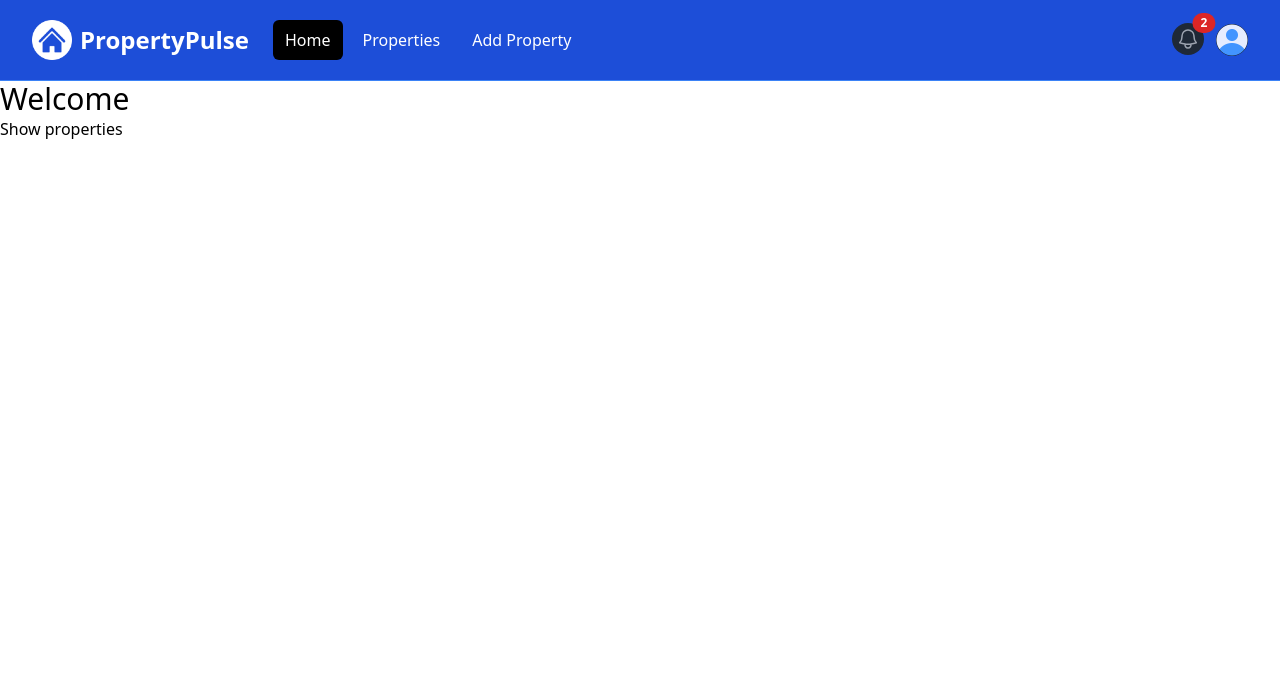
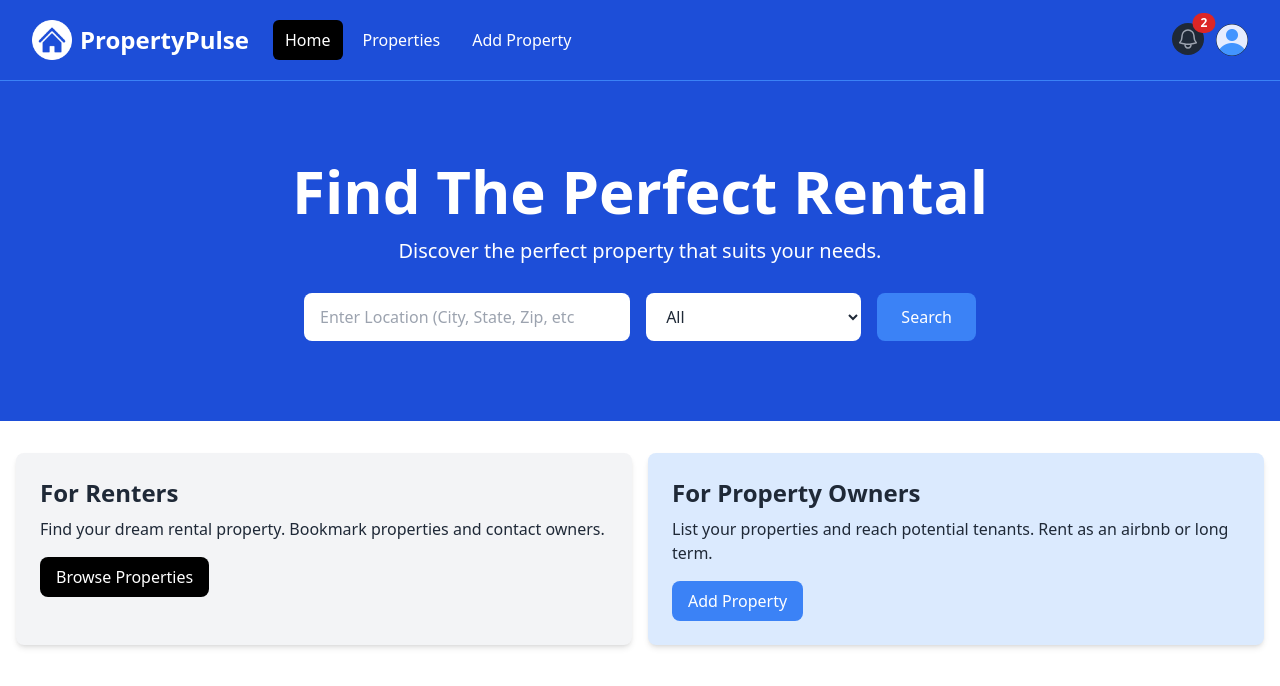
Before and after one commit to Eric-ciccotti/property-pusle, a Next.js app: page / in a window 1280 px wide. Shown: the top 686 px of the page. Built offline with nearby package versions, Linux system fonts and the light colour scheme.

Commit message:
infoboxes and infobox components

```diff
--- a/app/layout.jsx
+++ b/app/layout.jsx
@@ -19,4 +19,4 @@
   )
 }
 
-export default MainLayout
+export default MainLayout;
--- a/app/page.jsx
+++ b/app/page.jsx
@@ -1,11 +1,13 @@
+import Hero from "@/components/Hero";
+import InfoBoxes from "@/components/InfoBoxes";
 import Link from "next/link";
 
 const HomePage = () => {
   return (
-    <div>
-      <h1 className="text-3xl">Welcome</h1>
-      <Link href="/properties">Show properties</Link>
-    </div>
+    <>
+      <Hero />
+      <InfoBoxes />
+    </>
   );
 };
 
--- a/app/properties/add/page.jsx
+++ b/app/properties/add/page.jsx
@@ -4,4 +4,4 @@
   )
 }
 
-export default PropertyAddPage
+export default PropertyAddPage;
--- /dev/null
+++ b/components/Hero.jsx
@@ -0,0 +1,55 @@
+const Hero = () => {
+  return (<section className='bg-blue-700 py-20 mb-4'>
+  <div className='max-w-7xl mx-auto px-4 sm:px-6 lg:px-8 flex flex-col items-center'>
+    <div className='text-center'>
+      <h1 className='text-4xl font-extrabold text-white sm:text-5xl md:text-6xl'>
+        Find The Perfect Rental
+      </h1>
+      <p className='my-4 text-xl text-white'>
+        Discover the perfect property that suits your needs.
+      </p>
+    </div>
+    <form className='mt-3 mx-auto max-w-2xl w-full flex flex-col md:flex-row items-center'>
+      <div className='w-full md:w-3/5 md:pr-2 mb-4 md:mb-0'>
+        <label htmlFor='location' className='sr-only'>
+          Location
+        </label>
+        <input
+          type='text'
+          id='location'
+          placeholder='Enter Location (City, State, Zip, etc'
+          className='w-full px-4 py-3 rounded-lg bg-white text-gray-800 focus:outline-none focus:ring focus:ring-blue-500'
+        />
+      </div>
+      <div className='w-full md:w-2/5 md:pl-2'>
+        <label htmlFor='property-type' className='sr-only'>
+          Property Type
+        </label>
+        <select
+          id='property-type'
+          className='w-full px-4 py-3 rounded-lg bg-white text-gray-800 focus:outline-none focus:ring focus:ring-blue-500'
+        >
+          <option value='All'>All</option>
+          <option value='Apartment'>Apartment</option>
+          <option value='Studio'>Studio</option>
+          <option value='Condo'>Condo</option>
+          <option value='House'>House</option>
+          <option value='Cabin Or Cottage'>Cabin or Cottage</option>
+          <option value='Loft'>Loft</option>
+          <option value='Room'>Room</option>
+          <option value='Other'>Other</option>
+        </select>
+      </div>
+      <button
+        type='submit'
+        className='md:ml-4 mt-4 md:mt-0 w-full md:w-auto px-6 py-3 rounded-lg bg-blue-500 text-white hover:bg-blue-600 focus:outline-none focus:ring focus:ring-blue-500'
+      >
+        Search
+      </button>
+    </form>
+  </div>
+</section>
+)
+}
+
+export default Hero;
--- /dev/null
+++ b/components/InfoBox.jsx
@@ -0,0 +1,25 @@
+const InfoBox = ({
+    heading,
+    backgroundColor = 'bg-gray-100',
+    textColor = 'text-gray-800',
+    buttonInfo,
+    children
+}) => {
+  return (
+    <div className={`${backgroundColor} p-6 rounded-lg shadow-md`}>
+  <h2 className={`${textColor} text-2xl font-bold`}>{heading}</h2>
+  <p className={`${textColor} mt-2 mb-4`}>
+    {children}
+  </p>
+  <a
+    href={buttonInfo.link}
+    className={`inline-block ${buttonInfo.backgroundColor} text-white rounded-lg px-4 py-2 hover:opacity-80`}
+  >
+    {buttonInfo.text}
+  </a>
+</div>
+
+  )
+}
+
+export default InfoBox;
--- /dev/null
+++ b/components/InfoBoxes.jsx
@@ -0,0 +1,38 @@
+import InfoBox from "./InfoBox";
+
+const InfoBoxes = () => {
+  return (
+    <section>
+      <div className="container-xl lg:container m-auto">
+        <div className="grid grid-cols-1 md:grid-cols-2 gap-4 p-4 rounded-lg">
+          <InfoBox
+            heading="For Renters"
+            backgroundColor="bg-gray-100"
+            buttonInfo={{
+              text: "Browse Properties",
+              link: "/properties",
+              backgroundColor: "bg-black",
+            }}
+          >
+            Find your dream rental property. Bookmark properties and contact
+            owners.
+          </InfoBox>
+          <InfoBox
+            heading="For Property Owners"
+            backgroundColor="bg-blue-100"
+            buttonInfo={{
+              text: "Add Property",
+              link: "/properties/Add",
+              backgroundColor: "bg-blue-500",
+            }}
+          >
+            List your properties and reach potential tenants. Rent as an airbnb
+            or long term.
+          </InfoBox>
+        </div>
+      </div>
+    </section>
+  );
+};
+
+export default InfoBoxes;
```
Also changed, not shown: app/properties/page.jsx (+5 -5 lines), components/Navbar.jsx (+96 -96 lines).
